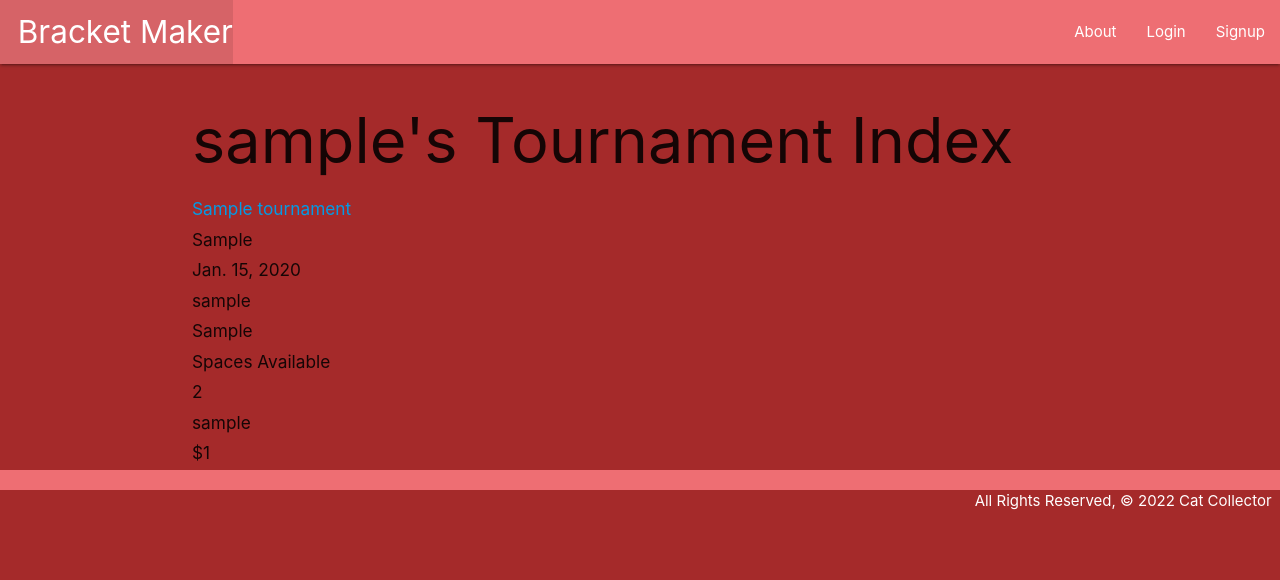
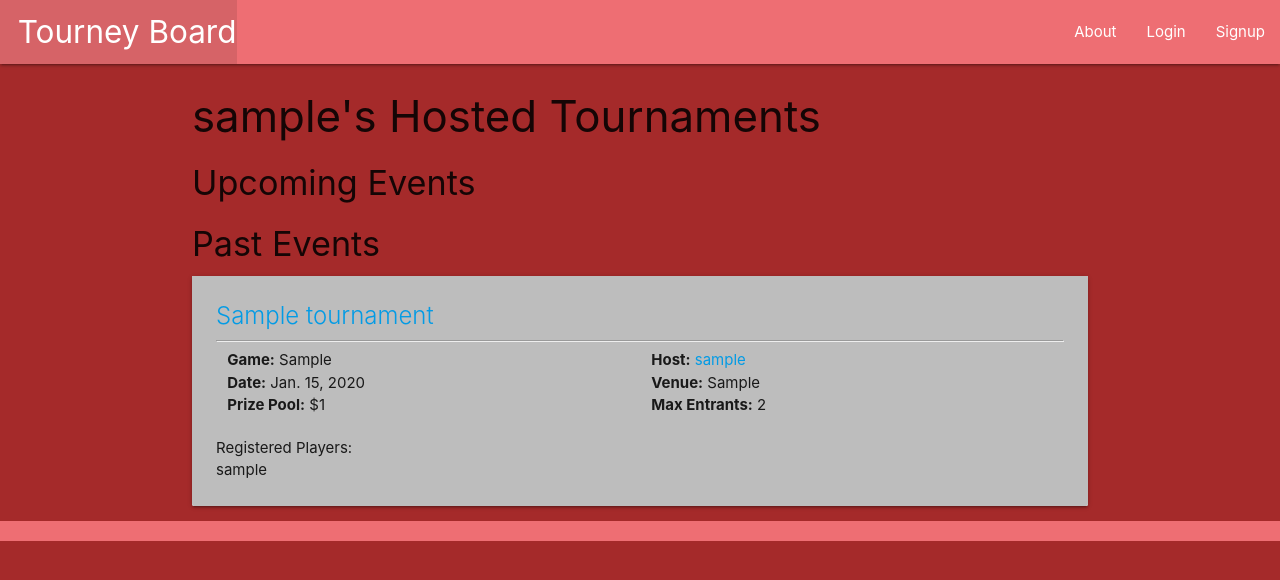
Before and after one commit to jamesocana6/bracket-maker, a Django app: page /user/1/ in a window 1280 px wide. Shown: the top 580 px of the page. Run offline with Django 4.2, Linux system fonts and the light colour scheme; tables that the repository leaves empty hold one stand-in row (values such as "Sample post").

Commit message:
styling added to pages

```diff
--- a/main_app/templates/about.html
+++ b/main_app/templates/about.html
@@ -1,5 +1,7 @@
 {% extends "base.html" %} {% block content %}
 
 <h1>About</h1>
+<hr>
+<p>This is a website for tournament hosts to post their events online and for players to join the tournament to RSVP. The host and players can see who has joined.</p>
 
 {% endblock %}
--- a/main_app/templates/base.html
+++ b/main_app/templates/base.html
@@ -6,7 +6,7 @@
     <meta charset="UTF-8">
     <meta http-equiv="X-UA-Compatible" content="IE=edge">
     <meta name="viewport" content="width=device-width, initial-scale=1.0">
-    <title>Bracket Maker</title>
+    <title>Tourney Board</title>
     <link rel="stylesheet" href="https://cdnjs.cloudflare.com/ajax/libs/materialize/1.0.0/css/materialize.min.css" />
     <script src="https://cdnjs.cloudflare.com/ajax/libs/materialize/1.0.0/js/materialize.min.js"></script>
     <link rel="stylesheet" type="text/css" href="{% static 'bracketmaker/style.css' %}" />
@@ -19,7 +19,7 @@
             <div class="nav-wrapper">
                 <ul>
                     <li>
-                        <a href="{% url 'tournaments_home' %}" class="left brand-logo">&nbsp;&nbsp;Bracket Maker</a>
+                        <a href="{% url 'tournaments_home' %}" class="left brand-logo">&nbsp;&nbsp;Tourney Board</a>
                     </li>
                 </ul>
                 <ul class="right">
@@ -27,7 +27,8 @@
                     {% if user.is_authenticated %}
                         {% if user.host %}
                             <li><a href="{% url 'user_tournaments_index' user.id %}">My Tournaments</a></li>
-                        {% else %}
+                            {% else %}
+                            <li><a href="{% url 'player_tournaments_index' user.player.id %}">My Tournaments</a></li>
                             <!-- <li><a href="{% url 'user_tournaments_index' user.id %}">My Tournaments</a></li> -->
                         {% endif %}
                     <li><a href="{% url 'logout' %}">Logout</a></li>
@@ -44,7 +45,6 @@
 
     <footer class="page-footer">
         <div class="right">
-            All Rights Reserved, &copy; 2022 Cat Collector &nbsp;
         </div>
     </footer>
 
--- a/main_app/templates/main_app/tournament_confirm_delete.html
+++ b/main_app/templates/main_app/tournament_confirm_delete.html
@@ -1,6 +1,6 @@
 {% extends 'base.html' %} {% block content %}
 
-<h1>Are you sure you want to delete {{ object.event_name }}?</h1>
+<h3>Are you sure you want to delete {{ object.event_name }}?</h3>
 
 
 <form action="" method="post">
--- a/main_app/templates/main_app/tournament_form.html
+++ b/main_app/templates/main_app/tournament_form.html
@@ -1,9 +1,9 @@
 {% extends 'base.html' %} {% block content %}
 
 {% if object %}
-    <h1>Update {{ object.event_name }}</h1>
+    <h3>Update {{ object.event_name }}</h3>
 {% else %}
-    <h1>Add Tournament</h1>
+    <h3>Add Tournament</h3>
 {% endif %}
 
 <form action="" method="post">
--- a/main_app/templates/user_tournaments/index.html
+++ b/main_app/templates/user_tournaments/index.html
@@ -1,25 +1,77 @@
 {% extends 'base.html' %} {% block content %}
 
-<h1>{{ page_user }}'s Tournament Index</h1>
+{% if page_user.host %}
+<h3>{{ page_user }}'s Hosted Tournaments</h3>
+{% else %}
+<h3>{{ page_user }}'s Entered Tournaments</h3>
+{% endif %}
 
 {% if user.id == page_user.id %}
-<a class="btn" href="{% url 'user_tournaments_create' user.id %}">Create Tournament</a>
+<a class="btn" href="{% url 'user_tournaments_create' user.id %}">Post a Tournament</a>
 {% endif %}
 
 <!-- Shows all tournaments ongoing and upcoming -->
-{% for tournament in tournaments %}
-<a href="{% url 'tournaments_detail' tournament.id %}"><h6>{{ tournament.event_name }}</h6></a>
-<h6>{{ tournament.game }}</h6>
-<h6>{{ tournament.date }}</h6>
-<h6>{{ tournament.user }}</h6>
-<h6>{{ tournament.venue }}</h6>
-<h6>Spaces Available {{ joined }}</h6>
-<h6>{{ tournament.max_players }}</h6>
-{% for player in tournament.players.all %}
-<h6>{{ player.user.username }}</h6>
+<h4>Upcoming Events</h4>
+{% for tournament in upcoming %}
+<div class="card">
+    <div class="card-content hoverable">
+        <span class="card-title">
+            <a href="{% url 'tournaments_detail' tournament.id %}">{{ tournament.event_name }}</a>
+        </span>
+        <hr>
+        <div class="row">
+            <div class="col s6">
+                <b>Game:</b> {{ tournament.game }} <br>
+                <b>Date:</b> {{ tournament.date }}<br>
+                <b>Prize Pool:</b> ${{ tournament.prize_pool }}
+
+            </div>
+            <div class="col s6">
+                <b>Host:</b> <a href="{% url 'user_tournaments_index' tournament.user.id %}" >{{ tournament.user }}</a> <br>
+                <b>Venue:</b> {{ tournament.venue }} <br>
+                <b>Max Entrants:</b> {{ tournament.max_players }}
+
+            </div>
+        </div>
+        Registered Players:
+        <p>
+            {% for player in tournament.players.all %}
+            {{ player.user.username }}
+            {% endfor %}
+        </p>
+    </div>
+</div>
 {% endfor %}
-<h6>${{ tournament.prize_pool }}</h6>
-<!-- <h6>{{ tournament.is_complete }}</h6> -->
+<h4>Past Events</h4>
+{% for tournament in past %}
+<div class="card">
+    <div class="card-content hoverable grey lighten-1">
+        <span class="card-title">
+            <a href="{% url 'tournaments_detail' tournament.id %}">{{ tournament.event_name }}</a>
+        </span>
+        <hr>
+        <div class="row">
+            <div class="col s6">
+                <b>Game:</b> {{ tournament.game }} <br>
+                <b>Date:</b> {{ tournament.date }}<br>
+                <b>Prize Pool:</b> ${{ tournament.prize_pool }}
+
+            </div>
+            <div class="col s6">
+                <b>Host:</b> <a href="{% url 'user_tournaments_index' tournament.user.id %}" >{{ tournament.user }}</a> <br>
+                <b>Venue:</b> {{ tournament.venue }} <br>
+                <b>Max Entrants:</b> {{ tournament.max_players }}
+
+            </div>
+        </div>
+        Registered Players:
+        <p>
+            {% for player in tournament.players.all %}
+            {{ player.user.username }}
+            {% endfor %}
+        </p>
+    </div>
+</div>
 {% endfor %}
 
 {% endblock %}
--- a/main_app/urls.py
+++ b/main_app/urls.py
@@ -6,6 +6,7 @@ urlpatterns = [
     path("tournament/", views.tournaments_home, name="tournaments_home"),
     path("about/", views.about, name="about"),
     path("user/<int:user_id>/", views.user_tournaments_index, name="user_tournaments_index"),
+    path("player/<int:player_id>/", views.player_tournaments_index, name="player_tournaments_index"),
     path("user/<int:user_id>/create/", views.TournamentCreate.as_view(), name="user_tournaments_create"),
     path("tournament/<int:tournament_id>", views.tournaments_detail, name="tournaments_detail"),
     path("tournament/<int:pk>/update/", views.TournamentUpdate.as_view(), name="tournaments_update"),
--- a/main_app/views.py
+++ b/main_app/views.py
@@ -5,6 +5,7 @@ from django.contrib.auth import login
 from django.urls import reverse
 from django.views.generic.edit import CreateView, UpdateView, DeleteView
 from main_app.models import Host, Tournament, Player
+from datetime import date, datetime, timedelta
 
 # class Tournament():
 #     def __init__(self, name, venue, players, prize_pool, is_complete = False):
@@ -25,12 +26,20 @@ def home(request):
 
 def tournaments_home(request):
     tournaments = Tournament.objects.all()
-    return render(request, "home.html", {"tournaments" : tournaments})
+    today = date.today()
+    past = tournaments.filter(date__lt=today)
+    upcoming = tournaments.filter(date__gte=today)
+    return render(request, "home.html", {
+        "tournaments" : tournaments,
+        "past": past,
+        "upcoming": upcoming,
+    })
 
 def tournaments_detail(request, tournament_id):
     tournament = Tournament.objects.get(id = tournament_id)
     joined = tournament.max_players - len(tournament.players.all())
     return render(request, "tournament/detail.html", {
+        "range" : range(int(tournament.max_players/2)),
         "tournament" : tournament,
         "joined": joined,
         })
@@ -41,9 +50,27 @@ def about(request):
 def user_tournaments_index(request, user_id):
     user = User.objects.get(id = user_id)
     tournaments = user.tournament_set.all()
+    today = date.today()
+    past = tournaments.filter(date__lt=today)
+    upcoming = tournaments.filter(date__gte=today)
     return render(request, "user_tournaments/index.html", {
         "tournaments" : tournaments,
         "page_user": user,
+        "past": past,
+        "upcoming": upcoming,
+    })
+
+def player_tournaments_index(request, player_id):
+    user = Player.objects.get(id = player_id)
+    tournaments = user.tournament_set.all()
+    today = date.today()
+    past = tournaments.filter(date__lt=today)
+    upcoming = tournaments.filter(date__gte=today)
+    return render(request, "user_tournaments/index.html", {
+        "tournaments" : tournaments,
+        "page_user": user,
+        "past": past,
+        "upcoming": upcoming,
     })
 
 def signup(request):
```
Also changed, not shown: main_app/templates/home.html (+61 -13 lines), main_app/templates/tournament/detail.html (+53 -21 lines), main_app/static/bracketmaker/style.css (line endings or trailing spaces).
